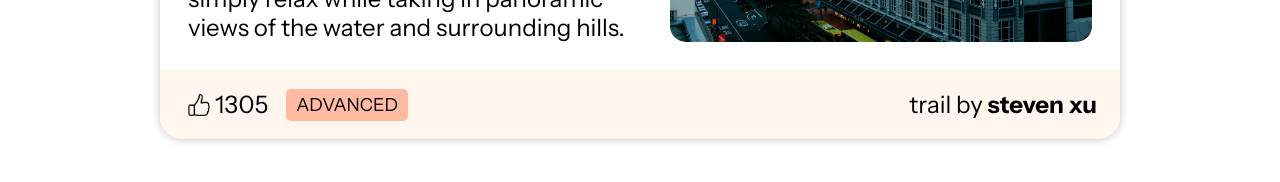
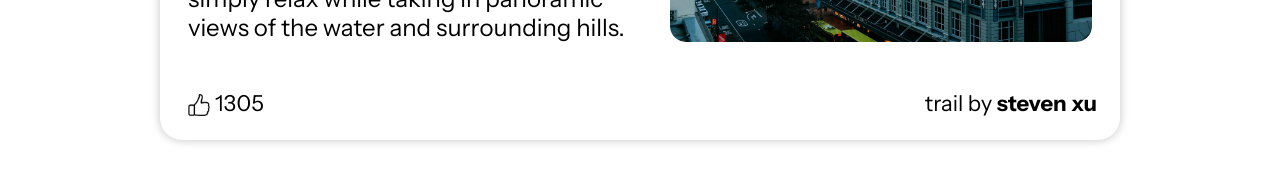
Before and after one commit to steven-xuk/wayfare, a React (Create React App) app: page / in a window 1280 px wide. Shown: the part 1739-1921 px from the top of the page. Built offline with nearby package versions, Linux system fonts and the light colour scheme.

Commit message:
difficulty actually appears, and the creator name also actually appears

```diff
--- a/src/CSS/TrailPreview.css
+++ b/src/CSS/TrailPreview.css
@@ -68,7 +68,8 @@
 }
 
 .trail-preview .trail-preview-content .info{
-    font-size: 1.5rem;
+    font-size: 22px;
+    padding-bottom: 3px;
     margin: 0;
 }
 
@@ -99,15 +100,36 @@
     background-color: rgb(255, 186, 161);
 }
 
+.trail-preview .trail-preview-content .difficulty-container .info.medium {
+    background-color: rgb(255, 241, 161);
+}
+
+.trail-preview .trail-preview-content .difficulty-container .info.easy {
+    background-color: rgb(191, 237, 186);
+}
+
 .trail-preview .trail-preview-content .info-container {
     margin-left: auto;
+    display: flex;
+    align-items: center;
 }
 
 .trail-preview .trail-preview-content .preview-bottom{
     display: flex;
     flex-direction: row;
-    background-color: #fff6ed;
     border-radius: 0px 0px 22px 22px;
+}
+
+.trail-preview .trail-preview-content .preview-bottom.advanced {
+    background-color: rgb(255, 239, 228)
+}
+
+.trail-preview .trail-preview-content .preview-bottom.medium {
+    background-color: rgb(254, 255, 228)
+}
+
+.trail-preview .trail-preview-content .preview-bottom.easy {
+    background-color: rgb(233, 251, 230)
 }
 
 .trail-preview .trail-preview-content .btn{
--- a/src/components/Explore.jsx
+++ b/src/components/Explore.jsx
@@ -26,6 +26,13 @@ export default function Explore() {
                 console.warn("Invalid JSON in MetaData for trail", trail.id);
             }
 
+            let userData = {};
+            try {
+                userData = JSON.parse(trail.userData);
+            } catch (e) {
+                console.warn("Invalid JSON in userData for trail", trail.id);
+            }
+
             // list the first file name under walks/{walkID}
             const { data: files, error: listErr } = await supabase
                 .storage
@@ -46,6 +53,7 @@ export default function Explore() {
             return {
                 ...trail,
                 ...meta,
+                ...userData,
                 image: publicUrl,
             };
             })
@@ -58,6 +66,10 @@ export default function Explore() {
   useEffect(() => {
     getAllTrails();
   }, []);
+
+  useEffect(() => {
+    console.log(trails);
+  }, [trails]);
 
   return (
     <div className="explore">
@@ -72,6 +84,8 @@ export default function Explore() {
               description={trail.description}
               likes={trail.likes}
               image={trail.image}
+              difficulty={Number(trail.difficulty)}
+              creatorName={trail.username}
               trail_link={'/walk/' + trail.id}
             />
           ))}
--- a/src/components/parts/TrailPreview.jsx
+++ b/src/components/parts/TrailPreview.jsx
@@ -2,9 +2,25 @@ import { useEffect, useState } from 'react';
 import likesIMG from '../../imgs/like.png'
 import { Link } from 'react-router-dom';
 
-function TrialPreview({title, description, image, likes, creatorName, trail_link}) {
+function TrialPreview({title, description, image, likes, creatorName, trail_link, difficulty}) {
 
     const [descriptionState, setDescriptionState] = useState(description);
+    const [level, setLevel] = useState('');
+
+    useEffect(() => {
+        if (difficulty) {
+            if (difficulty <= 3) {
+                setLevel('easy')
+                console.log(difficulty)
+            }
+            if (difficulty > 3 && difficulty <= 6) {
+                setLevel('medium')
+            }
+            if (difficulty > 6) {
+                setLevel('advanced')
+            }
+        }
+    }, [difficulty])
 
     useEffect(() => {
         const descriptionShortenerFunctionThingy = () => {
@@ -45,13 +61,13 @@ function TrialPreview({title, description, image, likes, creatorName, trail_link
                             <img className='preview-image' src={image}/>
                         </div>
                     </div>
-                    <div className='preview-bottom'>
+                    <div className={'preview-bottom ' + level}>
                         <div className='border likes-container'>
                             <img src={likesIMG} className='likes-image'/>
                             <p className='info'>{likes}</p>
                         </div>
                         <div className='border difficulty-container'>
-                            <p className='info advanced'>ADVANCED</p>
+                            <p className={'info ' + level}>{level.toUpperCase()}</p>
                         </div>
                         <div className='border info-container'>
                             <p className='info'>trail by <strong>{creatorName}</strong></p>
```
